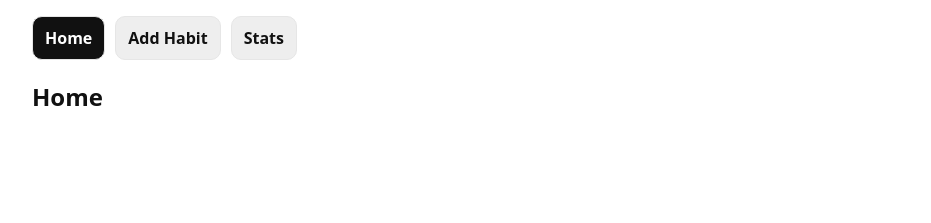
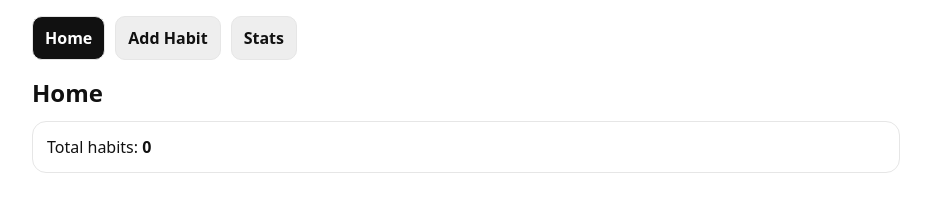
Before and after one commit to Jinaaaaks/habit-tracker, a React (Vite) app: page / in a window 1280 px wide. Shown: the top 223 px of the page, without its empty margins (174-1105 px from the left). Built offline with nearby package versions, Linux system fonts and the light colour scheme.

Commit message:
feat: add localStorage helpers and load habits

```diff
--- a/src/pages/Home.jsx
+++ b/src/pages/Home.jsx
@@ -1,3 +1,20 @@
+import { useEffect, useState } from "react";
+import { getHabits } from "../utils/storage.js";
+
 export default function Home() {
-  return <h2>Home</h2>;
+  const [habits, setHabits] = useState([]);
+
+  useEffect(() => {
+    setHabits(getHabits());
+  }, []);
+
+  return (
+    <div>
+      <h2 className="pageTitle">Home</h2>
+
+      <div className="card">
+        <div>Total habits: <b>{habits.length}</b></div>
+      </div>
+    </div>
+  );
 }
--- a/src/styles/global.css
+++ b/src/styles/global.css
@@ -41,3 +41,14 @@ body {
   background: var(--primary);
   color: var(--primaryText);
 }
+
+.pageTitle {
+  margin: 8px 0 12px;
+}
+
+.card {
+  padding: 14px;
+  border-radius: 14px;
+  border: 1px solid var(--border);
+  background: #fff;
+}
--- /dev/null
+++ b/src/utils/storage.js
@@ -0,0 +1,16 @@
+const KEY = "habits_v1";
+
+export function getHabits() {
+  try {
+    const raw = localStorage.getItem(KEY);
+    if (!raw) return [];
+    const parsed = JSON.parse(raw);
+    return Array.isArray(parsed) ? parsed : [];
+  } catch {
+    return [];
+  }
+}
+
+export function saveHabits(habits) {
+  localStorage.setItem(KEY, JSON.stringify(habits));
+}
```
